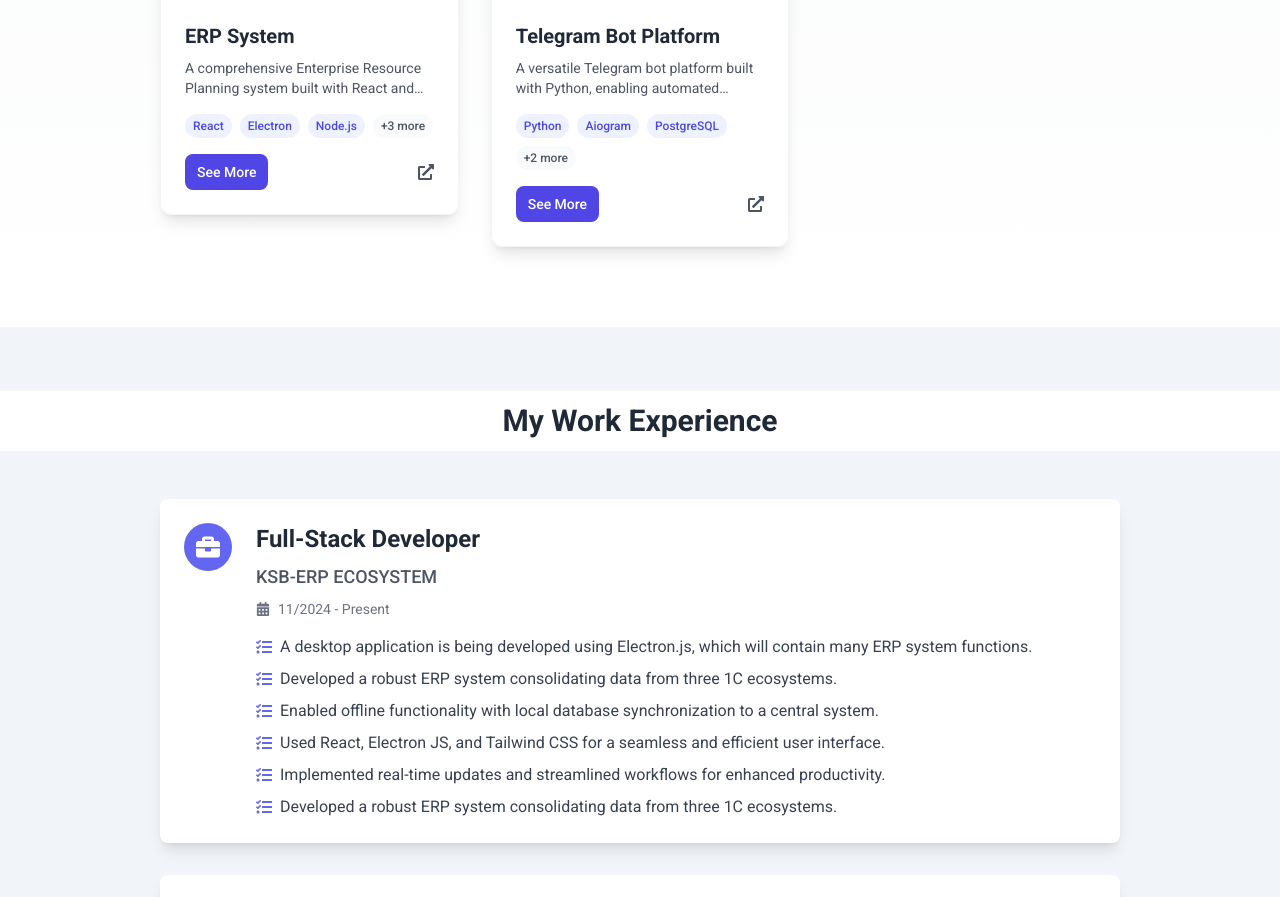
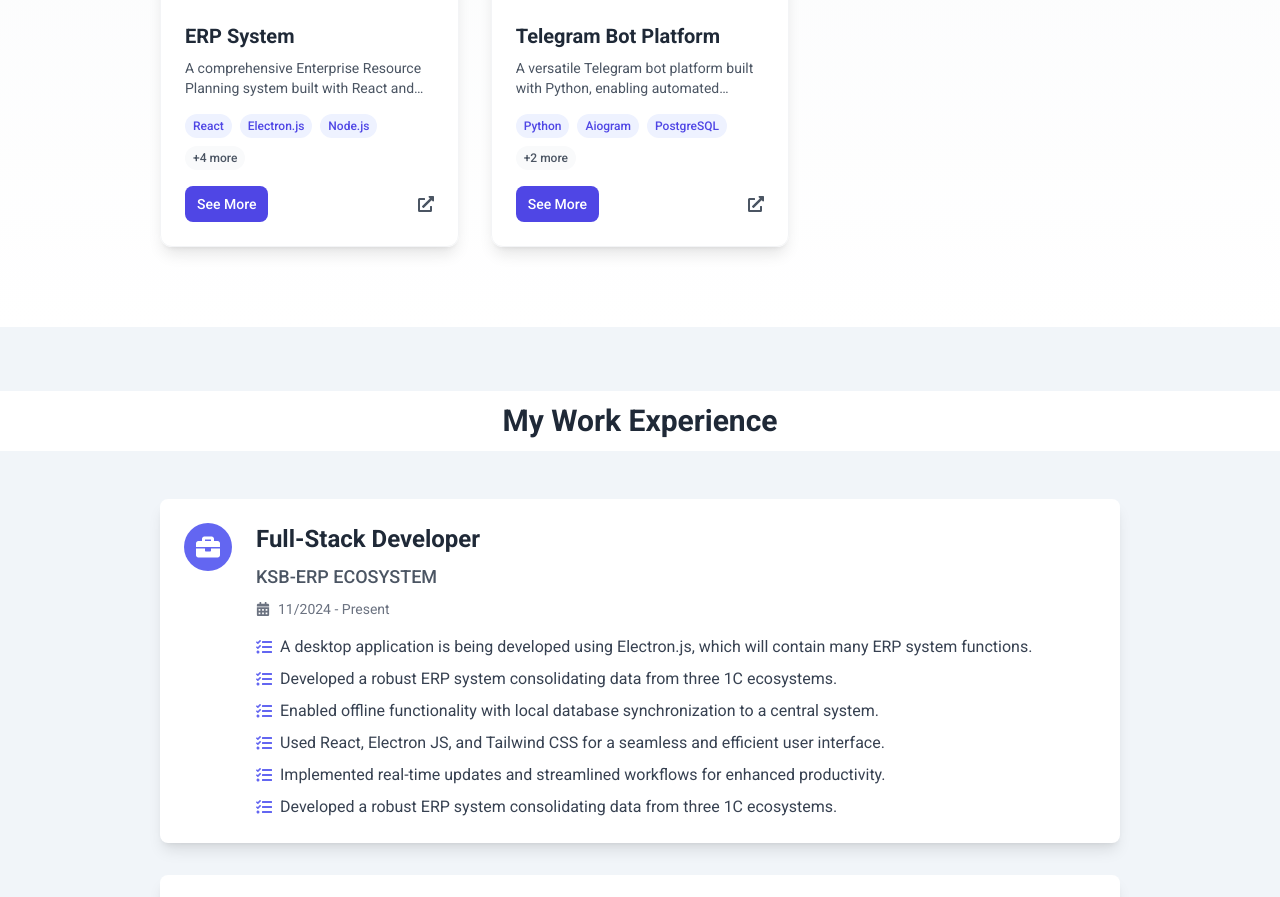
Before and after one commit to smuhammadaziz/portfolio, a React (Vite) app: page / in a window 1280 px wide. Shown: the part 3055-3952 px from the top of the page. Built offline with nearby package versions, Linux system fonts and the light colour scheme.

Commit message:
add: adding some changes

```diff
--- a/src/components/projects/projects.jsx
+++ b/src/components/projects/projects.jsx
@@ -273,11 +273,12 @@ function ProjectsSection() {
       image: project1,
       technologies: [
         "React",
-        "Electron",
+        "Electron.js",
         "Node.js",
+        "1C",
+        "Typescript",
         "PostgreSQL",
         "Tailwind CSS",
-        "Redux",
       ],
       features: [
         "Real-time inventory tracking and management",
```
